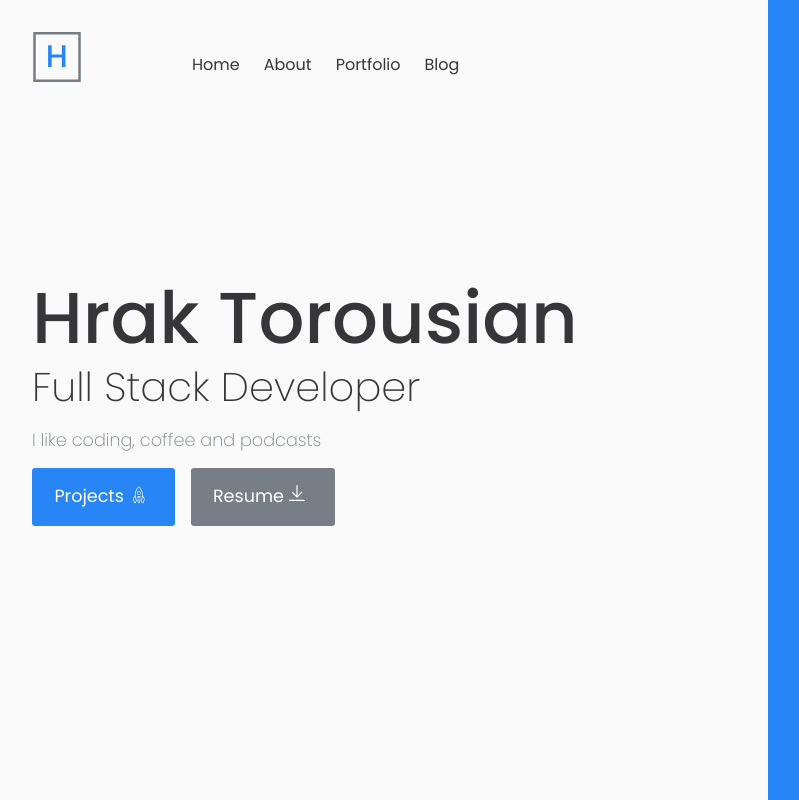
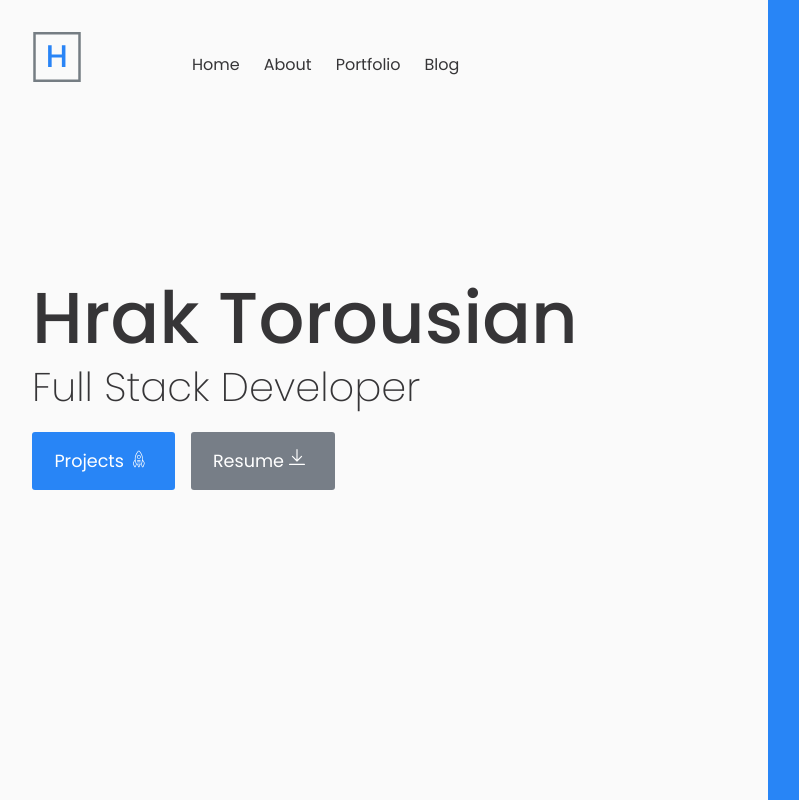
Before and after one commit to hrakt/hrakt.github.io, a Next.js app: page / in a window 1280 px wide. Shown: the whole page, without its empty margins (128-927 px from the left). Built offline with nearby package versions, Linux system fonts and the light colour scheme.

Commit message:
Animate Hero text

```diff
--- a/components/Main/Main.js
+++ b/components/Main/Main.js
@@ -9,11 +9,19 @@ const Main = () => {
       {/* <a id="Intro" /> */}
       <div className={styles.container}>
         <div className={styles.mainContainer}>
-          <h1 className={styles.mainContainer__heading1}>Hrak Torousian </h1>
-          <h2 className={styles.mainContainer__heading2}>
-            Full Stack Developer
-          </h2>
-          <p className={styles.paragraph}>I like coding, coffee and podcasts</p>
+          <div className={styles.box}>
+            <div>
+              <h1 className={styles.mainContainer__heading1}>Hrak Torousian</h1>
+            </div>
+          </div>
+          <div className={styles.box2}>
+            <div>
+              <h2 className={styles.mainContainer__heading2}>
+                Full Stack Developer
+              </h2>
+            </div>
+          </div>
+          {/* <p className={styles.paragraph}>I like coding, coffee and podcasts</p> */}
           <div className={styles.buttonContainer}>
             <Button
               theme="blue"
--- a/components/Main/Main.module.scss
+++ b/components/Main/Main.module.scss
@@ -34,6 +34,15 @@
 
 .buttonContainer {
   display: flex;
+  overflow: hidden;
+  > div:nth-of-type(1) {
+    transform: translateY(110%);
+    animation: animateUp2 0.4s forwards 1s;
+  }
+  > div:nth-of-type(2) {
+    transform: translateY(110%);
+    animation: animateUp2 0.4s forwards 1.2s;
+  }
 }
 
 .projectButton {
@@ -59,6 +68,29 @@
     width: 25px;
     height: 25px;
   }
+}
+
+.box {
+  overflow: hidden;
+  display: block;
+  > div {
+    display: inline-block;
+    transform: translateY(110%);
+    animation: animateUp 0.4s forwards 0.2s;
+    margin-right: 1rem;
+  }
+  // transform: translateY(100px);
+}
+.box2 {
+  overflow: hidden;
+  display: block;
+  > div {
+    display: inline-block;
+    transform: translateY(110%);
+    animation: animateUp 0.4s forwards 0.6s;
+    margin-right: 1rem;
+  }
+  // transform: translateY(100px);
 }
 
 @include tablet {
@@ -101,3 +133,22 @@
     }
   }
 }
+
+@keyframes animateUp {
+  0% {
+    transform: translateY(110%);
+  }
+  100% {
+    transform: translateY(0px);
+  }
+}
+@keyframes animateUp2 {
+  0% {
+    transform: translateY(110%);
+    opacity: 0;
+  }
+  100% {
+    transform: translateY(0px);
+    opacity: 1;
+  }
+}
```
